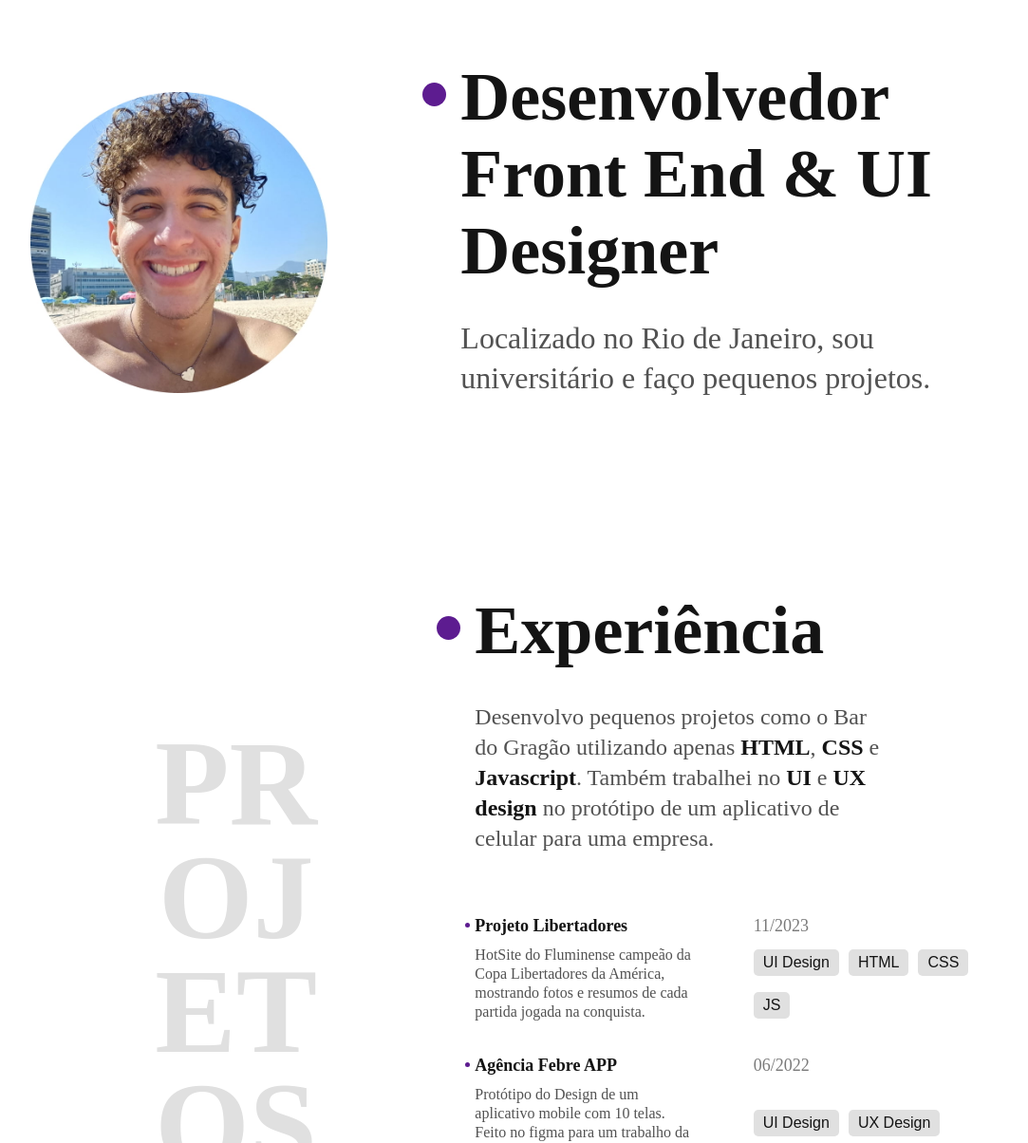
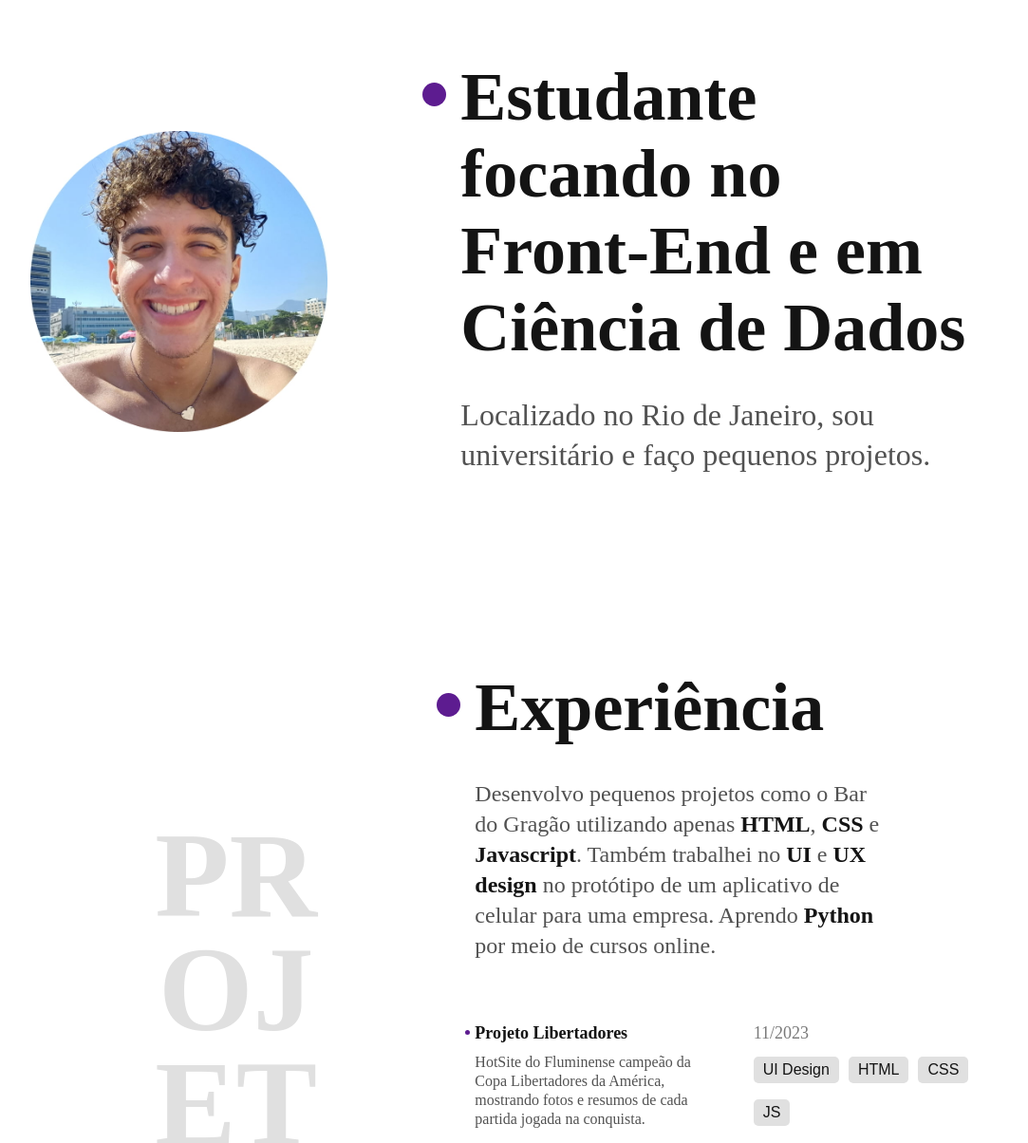
Before and after one commit to lucasccalmon/Projeto-Curriculo, a plain HTML site: page index.html in a window 1280 px wide. Shown: the part 96-1300 px from the top of the page at 95% size, without its empty margins (68-1151 px from the left). Drawn offline with Linux system fonts and the light colour scheme.

Commit message:
atualização textual

```diff
--- a/index.html
+++ b/index.html
@@ -10,7 +10,7 @@
     />
     <link rel="shortcut icon" href="./img/detalhe.svg" type="image/x-icon" />
     <link rel="stylesheet" href="style.css" />
-    <title>Lucas Calmon - Front-End e Design</title>
+    <title>Lucas Calmon - Estudante de Computação</title>
   </head>
 
   <body>
@@ -33,7 +33,7 @@
     <main aria-label="Apresentação">
       <img src="img/foto perifl (1).jpg" alt="Foto Perfil" />
       <div class="introd">
-        <h1>Desenvolvedor Front End & UI Designer</h1>
+        <h1>Estudante focando no Front-End e em Ciência de Dados</h1>
         <h2>
           Localizado no Rio de Janeiro, sou universitário e faço pequenos
           projetos.
@@ -52,7 +52,8 @@
           <strong>HTML</strong>, <strong>CSS</strong> e
           <strong>Javascript</strong>. Também trabalhei no <strong>UI</strong> e
           <strong>UX design</strong> no protótipo de um aplicativo de celular
-          para uma empresa.
+          para uma empresa. Aprendo <strong>Python</strong> por meio de cursos
+          online.
         </p>
 
         <div class="projeto3">
```
